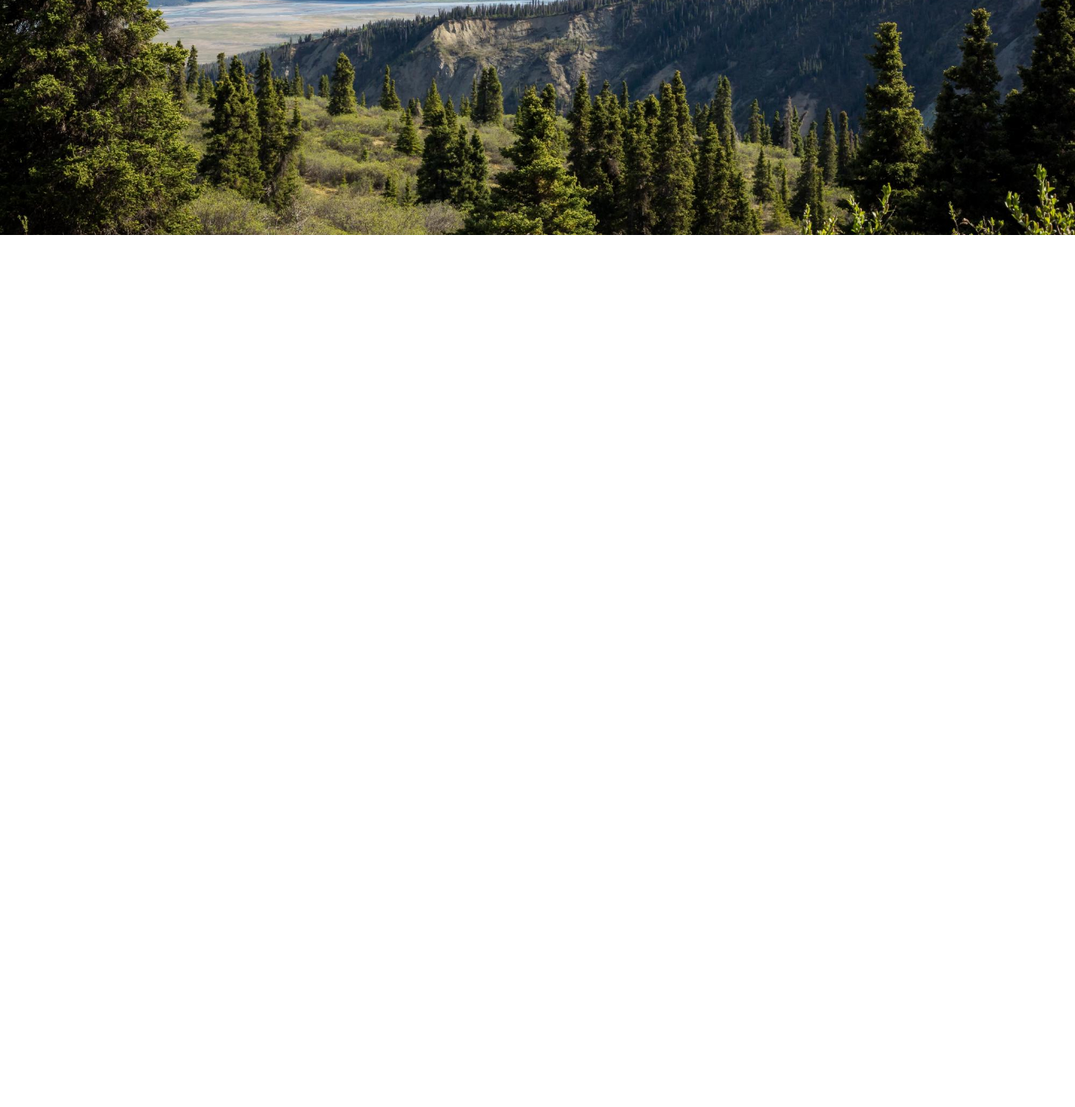
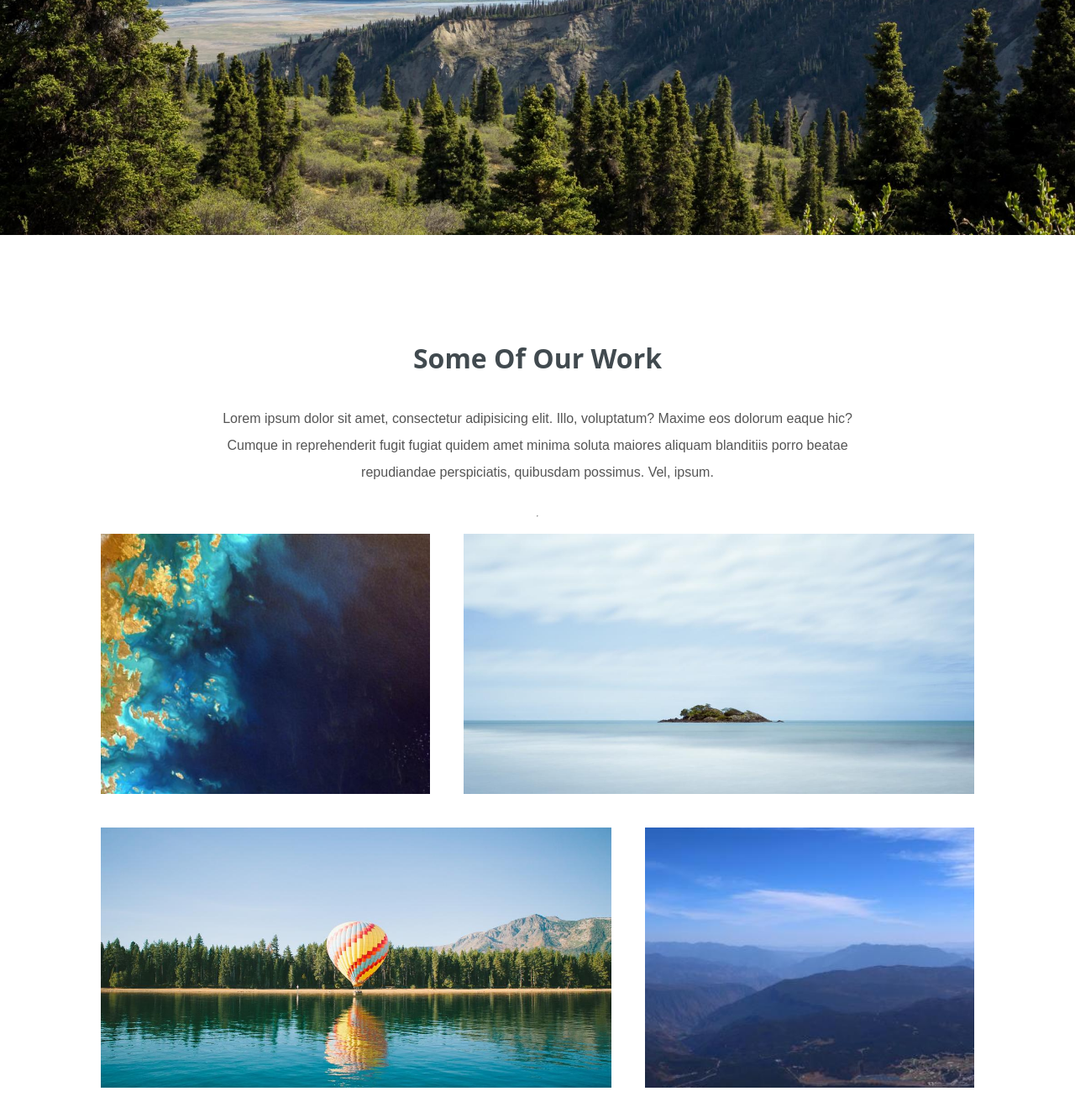
Before and after one commit to mlaversin/photographer-website, a plain HTML site: page index.html in a window 1280 px wide. Shown: the part 520-1839 px from the top of the page at 84% size. Before the commit the page ends 800 px from the top, so only its background shows below. Drawn offline with Linux system fonts and the light colour scheme.

Commit message:
section work

```diff
--- a/index.html
+++ b/index.html
@@ -27,11 +27,23 @@
     </header>
 
     <section class="hero">
-        <div class="background-image"></div>
+        <div class="background-image" style="background-image:url(./public/img/hero.jpg);"></div>
             <h1>Site Responsive Flexbox</h1>
             <h3>Tutoriel Gratuit</h3>
             <a href="http://ledisignerduweb.fr/" class="btn">Téléchargez-le !</a>
     </section>
 
+    <section class="work">
+        <h3 class="title">Some of our work</h3>
+        <p>Lorem ipsum dolor sit amet, consectetur adipisicing elit. Illo, voluptatum? Maxime eos dolorum eaque hic? Cumque in reprehenderit fugit fugiat quidem amet minima soluta maiores aliquam blanditiis porro beatae repudiandae perspiciatis, quibusdam possimus. Vel, ipsum.</p>
+        <hr>
+        <ul class="grid">
+            <li class="small" style="background-image: url(./public/img/coast.jpg);"></li>
+            <li class="large" style="background-image: url(./public/img/island.jpg);"></li>
+            <li class="large" style="background-image: url(./public/img/balloon.jpg);"></li>
+            <li class="small" style="background-image: url(./public/img/mountain.jpg);"></li>
+        </ul>
+    </section>
+
 </body>
 </html>
--- a/public/css/style.css
+++ b/public/css/style.css
@@ -44,6 +44,26 @@ section {
     section {
         padding: 80px 30px;
     }
+}
+section h3.title {
+    color: #414a4f;
+    text-transform: capitalize;
+    font: bold 32px 'Open Sans', sans-serif;
+    margin-bottom: 35px;
+    text-align: center;
+}
+section p {
+    max-width: 800px;
+    text-align: center;
+    margin-bottom: 35px;
+    padding: 0 20px;
+    line-height: 2;
+}
+ul.grid {
+    width: 100%;
+    display: flex;
+    flex-wrap: wrap;
+    justify-content: center;
 }
 
 
@@ -95,7 +115,6 @@ header nav li {
     text-align: center;
 }
 .hero .background-image {
-    background-image: url(/public/img/hero.jpg);
     position: absolute;
     top: 0;
     left: 0;
@@ -130,3 +149,27 @@ header nav li {
         padding: 15px 40px;
     }
 }
+
+/* ----- Section work ----- */
+
+.work .grid li {
+    padding: 20px;
+    height: 350px;
+    border-radius: 3px;
+    background-clip: content-box;
+    background-size: cover;
+    background-position: center;
+    background-color: #333;
+}
+.work .grid li.small {
+    flex-basis: 40%
+}
+.work .grid li.large {
+    flex-basis: 60%
+}
+@media (max-width: 992px) {
+    .work .grid li.small,
+    .work .grid li.large {
+        flex-basis: 100%
+    }
+}
```
